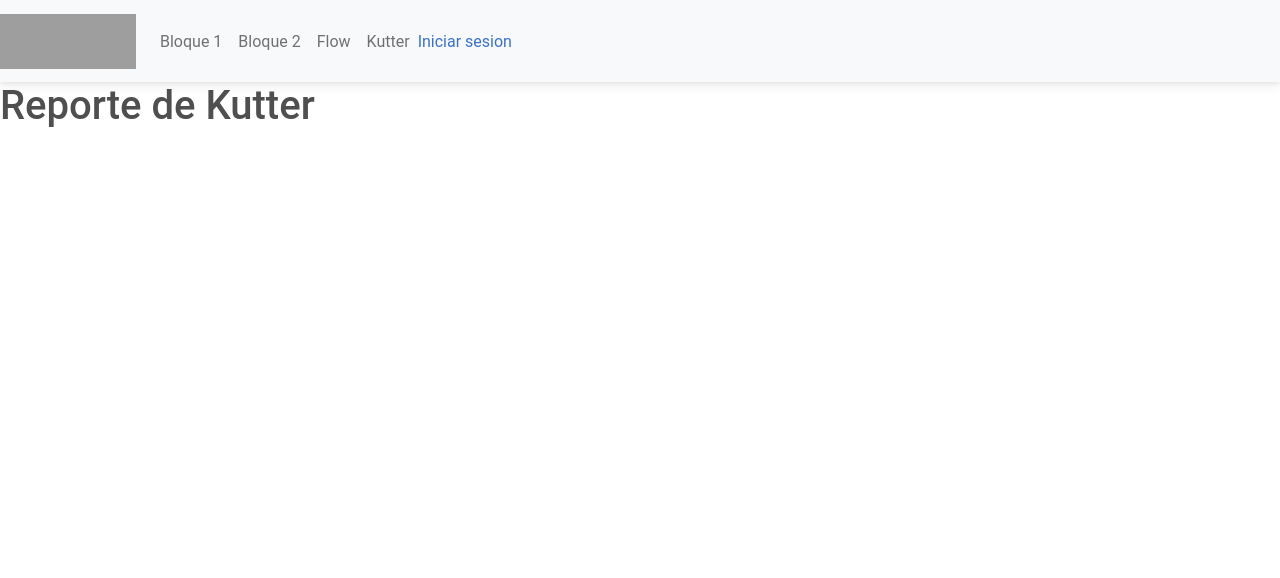
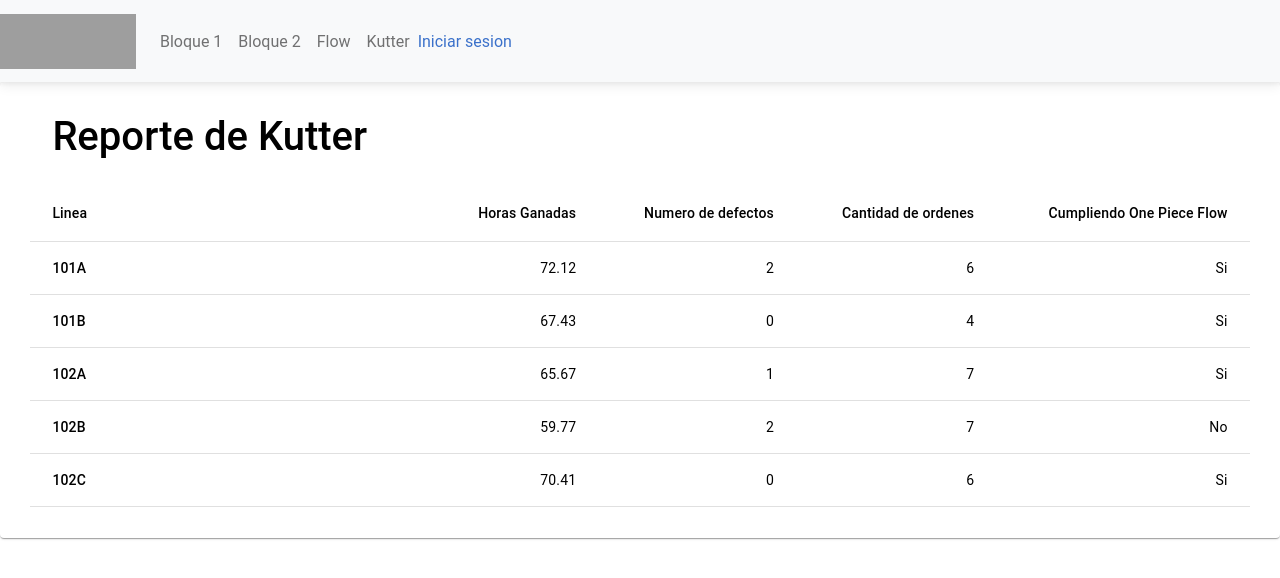
Before and after one commit to echoes1205/Resumen-de-lineas, a React (Create React App) app: page /Kutter in a window 1280 px wide. Shown: the top 578 px of the page. Built offline with nearby package versions, Linux system fonts and the light colour scheme; no server answers; grey boxes are pictures that could not be loaded.

Commit message:
database-added

```diff
--- a/package.json
+++ b/package.json
@@ -18,6 +18,7 @@
     "nodemon": "^3.0.1",
     "react": "^18.2.0",
     "react-dom": "^18.2.0",
+    "react-query": "^3.39.3",
     "react-router-dom": "^6.17.0",
     "react-scripts": "5.0.1",
     "web-vitals": "^2.1.4"
--- a/src/App.js
+++ b/src/App.js
@@ -22,6 +22,7 @@ import Box from '@mui/material/Box';
 import Button from '@mui/material/Button';
 import Typography from '@mui/material/Typography';
 import Modal from '@mui/material/Modal';
+import { useEffect } from 'react';
 
 const style = {
   position: 'absolute',
@@ -36,6 +37,14 @@ const style = {
 };
 
 function App() {
+  const [data, setData] = React.useState([])
+  useEffect(()=> {
+    fetch('http://localhost:8081/bloque1')
+    .then(res => res.json())
+    .then(data => console.log(data))
+    .catch(err => console.log(err));
+  }, [])
+
   return (
     <div>
       <Routes>
@@ -51,7 +60,7 @@ function App() {
 
     </div>
   );
-}
+  }
 
 function BasicModal() {
   const [open, setOpen] = React.useState(false);
--- a/src/components/Bloque2.js
+++ b/src/components/Bloque2.js
@@ -1,5 +1,92 @@
+import Layout from './Layout';
+import './Bloque1.css';
+import * as React from 'react';
+import Table from '@mui/material/Table';
+import TableBody from '@mui/material/TableBody';
+import TableCell from '@mui/material/TableCell';
+import TableContainer from '@mui/material/TableContainer';
+import TableHead from '@mui/material/TableHead';
+import TableRow from '@mui/material/TableRow';
+import Paper from '@mui/material/Paper';
+
+import Box from '@mui/material/Box';
+import Button from '@mui/material/Button';
+import Typography from '@mui/material/Typography';
+import Modal from '@mui/material/Modal';
+
+const style = {
+    position: 'absolute',
+    top: '50%',
+    left: '50%',
+    transform: 'translate(-50%, -50%)',
+    width: 400,
+    bgcolor: 'background.paper',
+    border: '2px solid #000',
+    boxShadow: 24,
+    p: 4,
+  };
+
+
+
+
+  function createData(name, calories, fat, carbs, protein) {
+      return { name, calories, fat, carbs, protein };
+    }
+
+    const rows = [
+      //createData('Frozen yoghurt', 159, 6.0, 24, 4.0),
+      createData('101A', '25 Octubre 2023', 64.23, 2, 7),
+
+      createData('101B', '', 9.0, 37, 4.3),
+      createData('102A', 262, 16.0, 24, 6.0),
+      createData('102B', 305, 3.7, 67, 4.3),
+      createData('102C', 356, 16.0, 49, 3.9),
+    ];
+
+
+
+
 const Bloque2 = () =>{
     return <h1>Reporte de Bloque 2</h1>;
 }
 
-export default Bloque2;
+
+export default function BasicTable() {
+
+
+    return (
+
+      <TableContainer component={Paper} className='table' >
+
+        <Table sx={{ minWidth: 650 }} aria-label="simple table" className='table' >
+
+          <TableHead  >
+              <h1>Reporte de Bloque 2</h1>
+            <TableRow  >
+              <TableCell>Linea</TableCell>
+              <TableCell align="right">Jefe de grupo</TableCell>
+              <TableCell align="right">Horas Ganadas</TableCell>
+              <TableCell align="right">Numero de defectos</TableCell>
+              <TableCell align="right">Cantidad de ordenes</TableCell>
+            </TableRow>
+          </TableHead>
+          <TableBody>
+            {rows.map((row) => (
+              <TableRow
+                key={row.name}
+                sx={{ '&:last-child td, &:last-child th': { border: 0 } }}
+              >
+                <TableCell component="th" scope="row">
+                  {row.name}
+                </TableCell>
+                <TableCell align="right">{row.calories}</TableCell>
+                <TableCell align="right">{row.fat}</TableCell>
+                <TableCell align="right">{row.carbs}</TableCell>
+                <TableCell align="right">{row.protein}</TableCell>
+              </TableRow>
+            ))}
+          </TableBody>
+        </Table>
+      </TableContainer>
+    );
+}
--- a/src/components/Flow.js
+++ b/src/components/Flow.js
@@ -1,5 +1,59 @@
-const Flow = () =>{
-    return <h1>Reporte de Flow</h1>;
+import Layout from './Layout';
+import './Bloque1.css';
+import * as React from 'react';
+import Table from '@mui/material/Table';
+import TableBody from '@mui/material/TableBody';
+import TableCell from '@mui/material/TableCell';
+import TableContainer from '@mui/material/TableContainer';
+import TableHead from '@mui/material/TableHead';
+import TableRow from '@mui/material/TableRow';
+import Paper from '@mui/material/Paper';
+import BasicTable from './Kutter';
+import Box from '@mui/material/Box';
+import Button from '@mui/material/Button';
+import Typography from '@mui/material/Typography';
+import Modal from '@mui/material/Modal';
+
+import Kutter from './Kutter';
+const style = {
+    position: 'absolute',
+    top: '50%',
+    left: '50%',
+    transform: 'translate(-50%, -50%)',
+    width: 400,
+    bgcolor: 'background.paper',
+    border: '2px solid #000',
+    boxShadow: 24,
+    p: 4,
+  };
+
+
+
+function createData(name, calories, fat, carbs, protein) {
+    return { name, calories, fat, carbs, protein };
+  }
+
+  const rows = [
+    //createData('Frozen yoghurt', 159, 6.0, 24, 4.0),
+    createData('101A', '25 Octubre 2023', 64.23, 2, 7),
+
+    createData('101B', '', 9.0, 37, 4.3),
+    createData('102A', 262, 16.0, 24, 6.0),
+    createData('102B', 305, 3.7, 67, 4.3),
+    createData('102C', 356, 16.0, 49, 3.9),
+  ];
+
+
+
+
+const Bloque2 = () =>{
+  return <h1>Reporte de Flow</h1>;
 }
 
-export default Flow;
+export default function Flow() {
+
+    <Kutter>
+        <p>s</p>
+    </Kutter>
+
+}
--- a/src/components/Kutter.js
+++ b/src/components/Kutter.js
@@ -1,5 +1,95 @@
-const Kutter = () =>{
-    return <h1>Reporte de Kutter</h1>;
+import React from 'react';
+
+
+import Layout from './Layout';
+import './Bloque1.css';
+import Table from '@mui/material/Table';
+import TableBody from '@mui/material/TableBody';
+import TableCell from '@mui/material/TableCell';
+import TableContainer from '@mui/material/TableContainer';
+import TableHead from '@mui/material/TableHead';
+import TableRow from '@mui/material/TableRow';
+import Paper from '@mui/material/Paper';
+
+import Box from '@mui/material/Box';
+import Button from '@mui/material/Button';
+import Typography from '@mui/material/Typography';
+import Modal from '@mui/material/Modal';
+
+const style = {
+    position: 'absolute',
+    top: '50%',
+    left: '50%',
+    transform: 'translate(-50%, -50%)',
+    width: 400,
+    bgcolor: 'background.paper',
+    border: '2px solid #000',
+    boxShadow: 24,
+    p: 4,
+  };
+
+// const Kutter = () =>{
+//     return <h1>Reporte de Kutter</h1>;
+// }
+
+function createData(name, calories, fat, carbs, protein) {
+    return { name, calories, fat, carbs, protein };
+  }
+
+  const rows = [
+    //createData('Frozen yoghurt', 159, 6.0, 24, 4.0),
+    createData('101A', 72.12, 2, 6, 'Si'),
+
+    createData('101B', 67.43, 0, 4, 'Si'),
+    createData('102A', 65.67, 1, 7, 'Si'),
+    createData('102B', 59.77, 2, 7, 'No'),
+    createData('102C', 70.41, 0, 6, 'Si'),
+  ];
+
+
+
+
+const Bloque2 = () =>{
+  return <h1>Reporte de Kutter</h1>;
 }
 
-export default Kutter;
+
+export default function Kutter() {
+
+
+  return (
+
+    <TableContainer component={Paper} className='table' >
+
+      <Table sx={{ minWidth: 650 }} aria-label="simple table" className='table' >
+
+        <TableHead  >
+            <h1>Reporte de Kutter</h1>
+          <TableRow  >
+            <TableCell>Linea</TableCell>
+            <TableCell align="right">Horas Ganadas</TableCell>
+            <TableCell align="right">Numero de defectos</TableCell>
+            <TableCell align="right">Cantidad de ordenes</TableCell>
+            <TableCell align="right">Cumpliendo One Piece Flow</TableCell>
+          </TableRow>
+        </TableHead>
+        <TableBody>
+          {rows.map((row) => (
+            <TableRow
+              key={row.name}
+              sx={{ '&:last-child td, &:last-child th': { border: 0 } }}
+            >
+              <TableCell component="th" scope="row">
+                {row.name}
+              </TableCell>
+              <TableCell align="right">{row.calories}</TableCell>
+              <TableCell align="right">{row.fat}</TableCell>
+              <TableCell align="right">{row.carbs}</TableCell>
+              <TableCell align="right">{row.protein}</TableCell>
+            </TableRow>
+          ))}
+        </TableBody>
+      </Table>
+    </TableContainer>
+  );
+}
```
Also changed, not shown: 2 other files (tests, documents, lock files or other folders).
